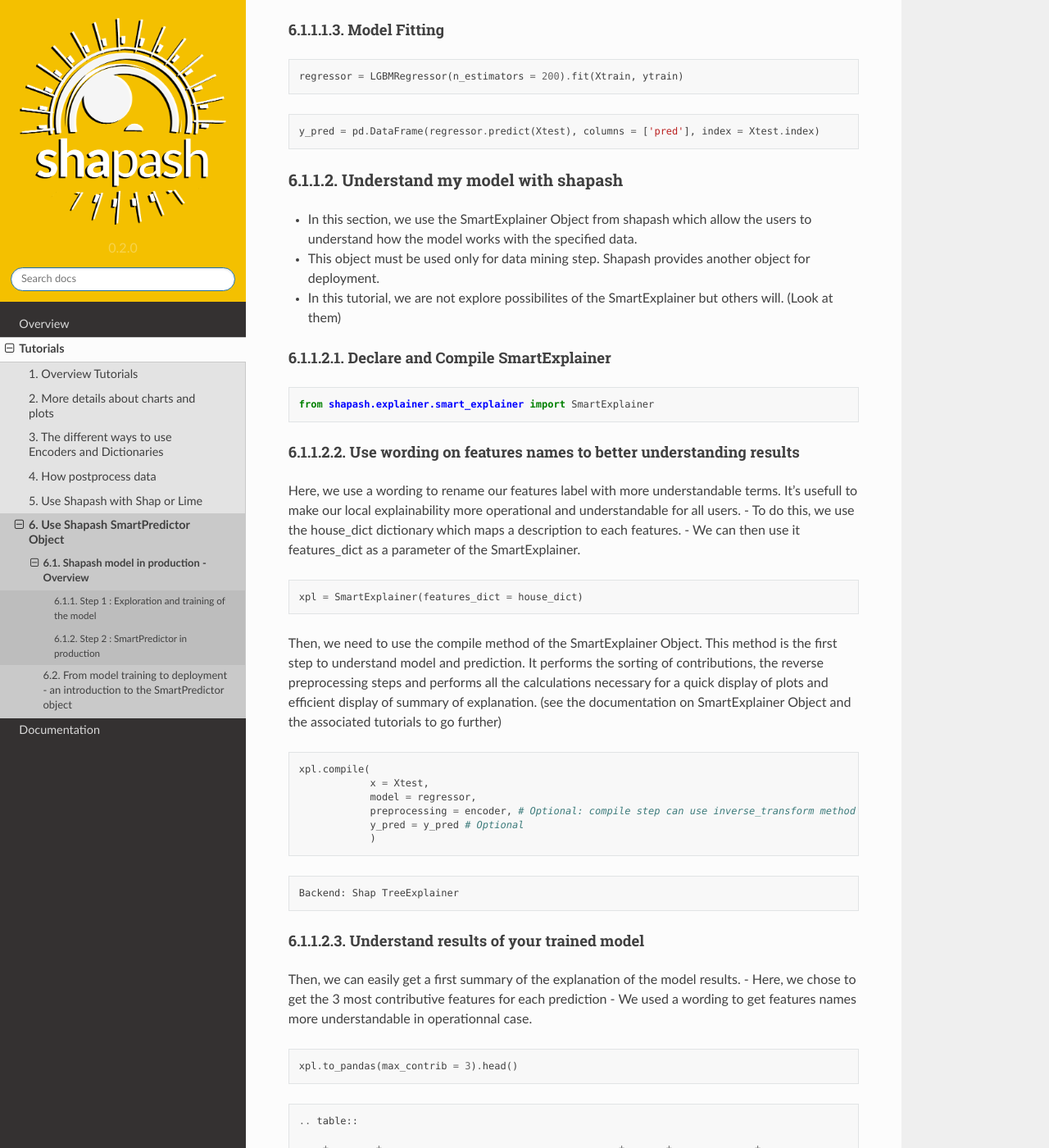
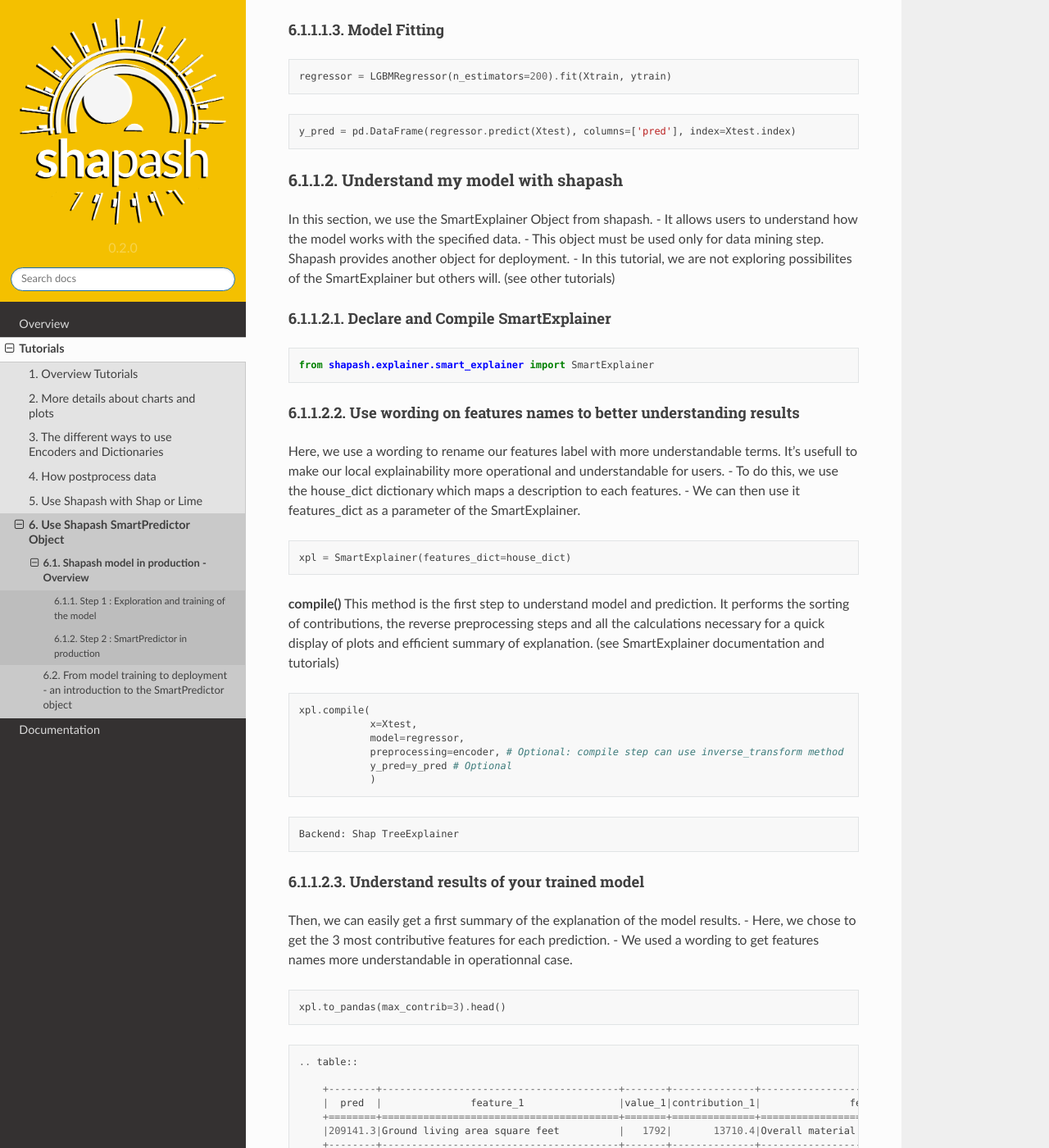
Before and after one commit to MAIF/shapash, a Sphinx documentation site: the page built from docs/tutorials/tutorial03-Shapash-overview-model-in-production.rst, in a window 1280 px wide and 1400 px high, scrolled down 1274 px. Shown: the whole window at 82% size. Built offline with Sphinx 7.4.7 and the Read the Docs theme 2.0.0, drawn with Linux system fonts in a browser that asks for light colours; some of the changed text lies outside the part shown.

Commit message:
Update Sphinx Doc with review tutorial V5

```diff
--- a/docs/tutorials/tutorial03-Shapash-overview-model-in-production.rst
+++ b/docs/tutorials/tutorial03-Shapash-overview-model-in-production.rst
@@ -53,9 +53,9 @@ Encoding Categorical Features
 
     categorical_features = [col for col in X_df.columns if X_df[col].dtype == 'object']
 
-    encoder = OrdinalEncoder(cols = categorical_features,
-                             handle_unknown = 'ignore',
-                             return_df = True).fit(X_df)
+    encoder = OrdinalEncoder(cols=categorical_features,
+                             handle_unknown='ignore',
+                             return_df=True).fit(X_df)
 
     X_df=encoder.transform(X_df)
 
@@ -64,29 +64,28 @@ Train / Test Split
 
 .. code:: ipython3
 
-    Xtrain, Xtest, ytrain, ytest = train_test_split(X_df, y_df, train_size = 0.75, random_state = 1)
+    Xtrain, Xtest, ytrain, ytest = train_test_split(X_df, y_df, train_size=0.75, random_state=1)
 
 Model Fitting
 ^^^^^^^^^^^^^
 
 .. code:: ipython3
 
-    regressor = LGBMRegressor(n_estimators = 200).fit(Xtrain, ytrain)
+    regressor = LGBMRegressor(n_estimators=200).fit(Xtrain, ytrain)
 
 .. code:: ipython3
 
-    y_pred = pd.DataFrame(regressor.predict(Xtest), columns = ['pred'], index = Xtest.index)
+    y_pred = pd.DataFrame(regressor.predict(Xtest), columns=['pred'], index=Xtest.index)
 
 Understand my model with shapash
 ~~~~~~~~~~~~~~~~~~~~~~~~~~~~~~~~
 
--  In this section, we use the SmartExplainer Object from shapash which
-   allow the users to understand how the model works with the specified
-   data.
--  This object must be used only for data mining step. Shapash provides
-   another object for deployment.
--  In this tutorial, we are not explore possibilites of the
-   SmartExplainer but others will. (Look at them)
+In this section, we use the SmartExplainer Object from shapash. - It
+allows users to understand how the model works with the specified data.
+- This object must be used only for data mining step. Shapash provides
+another object for deployment. - In this tutorial, we are not exploring
+possibilites of the SmartExplainer but others will. (see other
+tutorials)
 
 Declare and Compile SmartExplainer
 ^^^^^^^^^^^^^^^^^^^^^^^^^^^^^^^^^^
@@ -100,28 +99,27 @@ Use wording on features names to better understanding results
 
 Here, we use a wording to rename our features label with more
 understandable terms. It’s usefull to make our local explainability more
-operational and understandable for all users. - To do this, we use the
+operational and understandable for users. - To do this, we use the
 house_dict dictionary which maps a description to each features. - We
 can then use it features_dict as a parameter of the SmartExplainer.
 
 .. code:: ipython3
 
-    xpl = SmartExplainer(features_dict = house_dict)
+    xpl = SmartExplainer(features_dict=house_dict)
 
-Then, we need to use the compile method of the SmartExplainer Object.
-This method is the first step to understand model and prediction. It
-performs the sorting of contributions, the reverse preprocessing steps
-and performs all the calculations necessary for a quick display of plots
-and efficient display of summary of explanation. (see the documentation
-on SmartExplainer Object and the associated tutorials to go further)
+**compile()** This method is the first step to understand model and
+prediction. It performs the sorting of contributions, the reverse
+preprocessing steps and all the calculations necessary for a quick
+display of plots and efficient summary of explanation. (see
+SmartExplainer documentation and tutorials)
 
 .. code:: ipython3
 
     xpl.compile(
-                x = Xtest,
-                model = regressor,
-                preprocessing = encoder, # Optional: compile step can use inverse_transform method
-                y_pred = y_pred # Optional
+                x=Xtest,
+                model=regressor,
+                preprocessing=encoder, # Optional: compile step can use inverse_transform method
+                y_pred=y_pred # Optional
                 )
 
 
@@ -135,12 +133,12 @@ Understand results of your trained model
 
 Then, we can easily get a first summary of the explanation of the model
 results. - Here, we chose to get the 3 most contributive features for
-each prediction - We used a wording to get features names more
+each prediction. - We used a wording to get features names more
 understandable in operationnal case.
 
 .. code:: ipython3
 
-    xpl.to_pandas(max_contrib = 3).head()
+    xpl.to_pandas(max_contrib=3).head()
 
 
 .. parsed-literal::
@@ -168,19 +166,16 @@ Step 2 : SmartPredictor in production
 Switch from SmartExplainer to SmartPredictor
 ~~~~~~~~~~~~~~~~~~~~~~~~~~~~~~~~~~~~~~~~~~~~
 
--  When you are satisfied by your results and the explainablity given by
-   Shapash, you can use the SmartPredictor object for deployment.
--  In this section, we learn how to easily switch from SmartExplainer to
-   a SmartPredictor.
--  SmartPredictor allows you to make predictions, detailed and
-   summarized contributions on new data automatically.
--  It only keeps the attributes needed for deployment to be lighter than
-   the SmartExplainer object.
--  SmartPredictor performs additional consistency checks before
-   deployment.
--  SmartPredictor allows you to configure the way of summary to suit
-   your use cases.
--  It can be use with API or in batch mode.
+When you are satisfied by your results and the explainablity given by
+Shapash, you can use the SmartPredictor object for deployment. - In this
+section, we learn how to easily switch from SmartExplainer to a
+SmartPredictor. - SmartPredictor allows you to make predictions, detail
+and summarize contributions on new data automatically. - It only keeps
+the attributes needed for deployment to be lighter than the
+SmartExplainer object. - SmartPredictor performs additional consistency
+checks before deployment. - SmartPredictor allows you to configure the
+way of summary to suit your use cases. - It can be used with API or in
+batch mode.
 
 .. code:: ipython3
 
@@ -212,25 +207,22 @@ Load your SmartPredictor in Pickle File
 Make a prediction with your SmartPredictor
 ~~~~~~~~~~~~~~~~~~~~~~~~~~~~~~~~~~~~~~~~~~
 
--  In order to make new predictions and summarize local explainability
-   of your model on new datasets, you can use the method add_input of
-   the SmartPredictor.
--  The add_input method is the first step to add a dataset for
-   prediction and explainability.
--  It checks the structure of the dataset, the prediction and the
-   contribution if specified.
--  It applies the preprocessing specified in the initialisation and
-   reorder the features with the order used by the model. (see the
-   documentation on this method)
--  In API mode, this method can handle dictionnaries data which can be
-   received from a GET or a POST request.
+In order to make new predictions and summarize local explainability of
+your model on new datasets, you can use the method add_input of the
+SmartPredictor. - The add_input method is the first step to add a
+dataset for prediction and explainability. - It checks the structure of
+the dataset, the prediction and the contribution if specified. - It
+applies the preprocessing specified in the initialisation and reorder
+the features with the order used by the model. (see the documentation of
+this method) - In API mode, this method can handle dictionnaries data
+which can be received from a GET or a POST request.
 
 Add data
 ^^^^^^^^
 
 .. code:: ipython3
 
-    predictor_load.add_input(x = X_df, ypred = y_df)
+    predictor_load.add_input(x=X_df, ypred=y_df)
 
 Make prediction
 ^^^^^^^^^^^^^^^
@@ -309,24 +300,23 @@ Summarize explanability of the predictions
    explainability
 -  This summary can be configured with modify_mask method so that you
    have explainability that meets your operational needs.
--  You can also specify : >- a postprocessing when you initialize your
-   SmartPredictor to apply a wording to several values of your dataset.
-   >- a label_dict to rename your label in classification problems
-   (during the initialisation of your SmartPredictor). >- a
-   features_dict to rename your features.
+-  When you initialize the SmartPredictor, you can also specify : >-
+   postprocessing: to apply a wording to several values of your dataset.
+   >- label_dict: to rename your label for classification problems. >-
+   features_dict: to rename your features.
 
 .. code:: ipython3
 
-    predictor_load.modify_mask(max_contrib = 3)
+    predictor_load.modify_mask(max_contrib=3)
 
 .. code:: ipython3
 
     explanation = predictor_load.summarize()
 
-For example, here, we chose to only build a summary with 3 most
-contributive features of your dataset. - As you can see below, the
-wording defined in the first step of this tutorial has been kept by the
-SmartPredictor and used in the summarize method.
+For example, here, we chose to build a summary with 3 most contributive
+features of your dataset. - As you can see below, the wording defined in
+the first step of this tutorial has been kept by the SmartPredictor and
+used in the summarize method.
 
 .. code:: ipython3
 
```
Also changed, not shown: other parts of docs/tutorials/tutorial03-Shapash-overview-model-in-production.rst (+6 -7 lines), docs/tutorials/tuto-smartpredictor-introduction-to-SmartPredictor.rst (+95 -102 lines).
